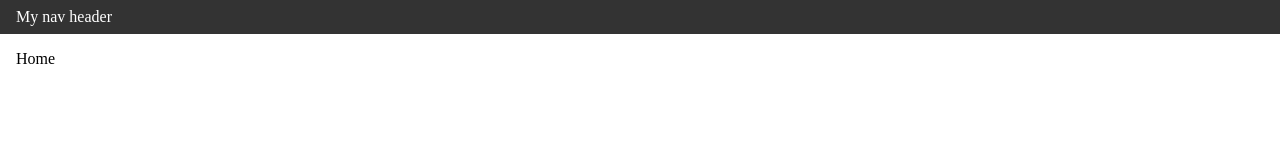
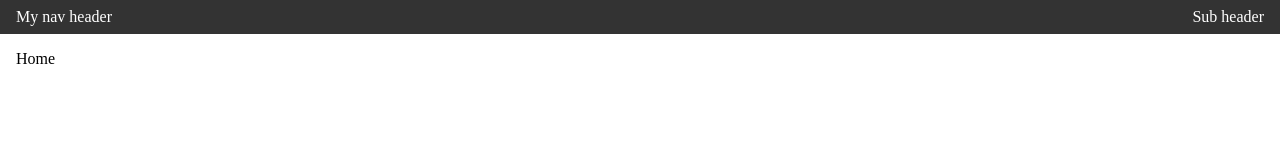
Before and after one commit to janaka120/angular18-tutorial, an Angular app: page / in a window 1280 px wide. Shown: the top 160 px of the page. Built offline with nearby package versions, Linux system fonts and the light colour scheme.

Commit message:
data bind by using old angular way

```diff
--- a/src/app/components/header/header.component.html
+++ b/src/app/components/header/header.component.html
@@ -2,4 +2,7 @@
     <nav>
         {{navHeader()}}
     </nav>
+    <nav>
+        {{navSubHeader}}
+    </nav>
 </header>
--- a/src/app/components/header/header.component.ts
+++ b/src/app/components/header/header.component.ts
@@ -8,5 +8,7 @@ import { Component, signal } from '@angular/core';
   styleUrl: './header.component.scss'
 })
 export class HeaderComponent {
-  navHeader = signal('My nav header')
+  navHeader = signal('My nav header');
+
+  navSubHeader = 'Sub header';
 }
```
